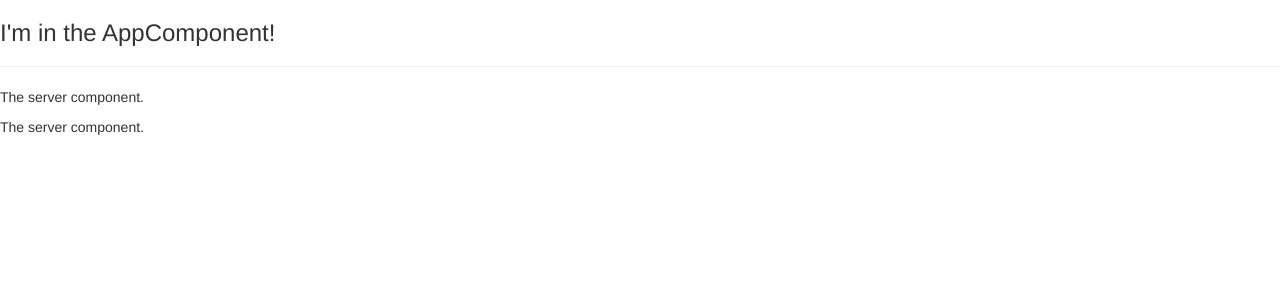
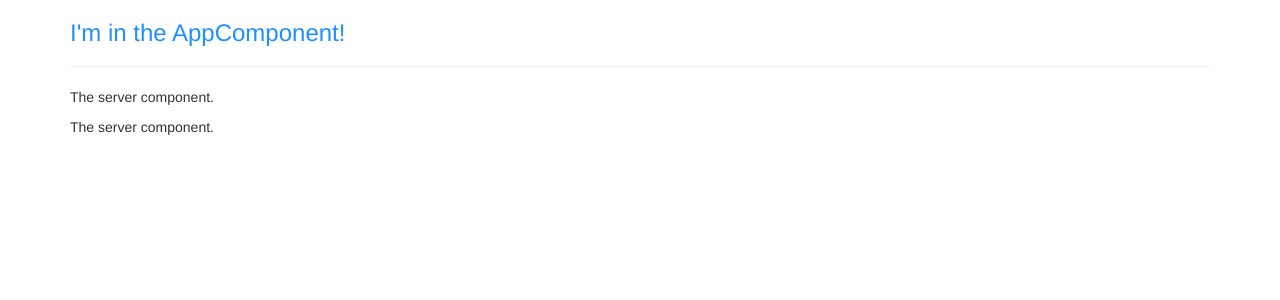
Before and after one commit to peterburdette/angular-complete-guide, an Angular app in the folder 01-getting-started/: page / in a window 1280 px wide. Shown: the top 300 px of the page. Built offline with nearby package versions, Linux system fonts and the light colour scheme.

Commit message:
introduced component styles (inline/external)

```diff
--- a/01-getting-started/src/app/app.component.css
+++ b/01-getting-started/src/app/app.component.css
@@ -0,0 +1,3 @@
+h3 {
+  color: darkblue;
+}
--- a/01-getting-started/src/app/app.component.html
+++ b/01-getting-started/src/app/app.component.html
@@ -1,3 +1,9 @@
-<h3>I'm in the AppComponent!</h3>
-<hr />
-<app-servers></app-servers>
+<div class="container">
+  <div class="row">
+    <div class="col-xs-12">
+      <h3>I'm in the AppComponent!</h3>
+      <hr />
+      <app-servers></app-servers>
+    </div>
+  </div>
+</div>
--- a/01-getting-started/src/app/app.component.ts
+++ b/01-getting-started/src/app/app.component.ts
@@ -3,6 +3,13 @@ import { Component } from '@angular/core';
 @Component({
   selector: 'app-root',
   templateUrl: './app.component.html',
-  styleUrls: ['./app.component.css'],
+  // styleUrls: ['./app.component.css'],
+  styles: [
+    `
+      h3 {
+        color: dodgerblue;
+      }
+    `,
+  ],
 })
 export class AppComponent {}
```
